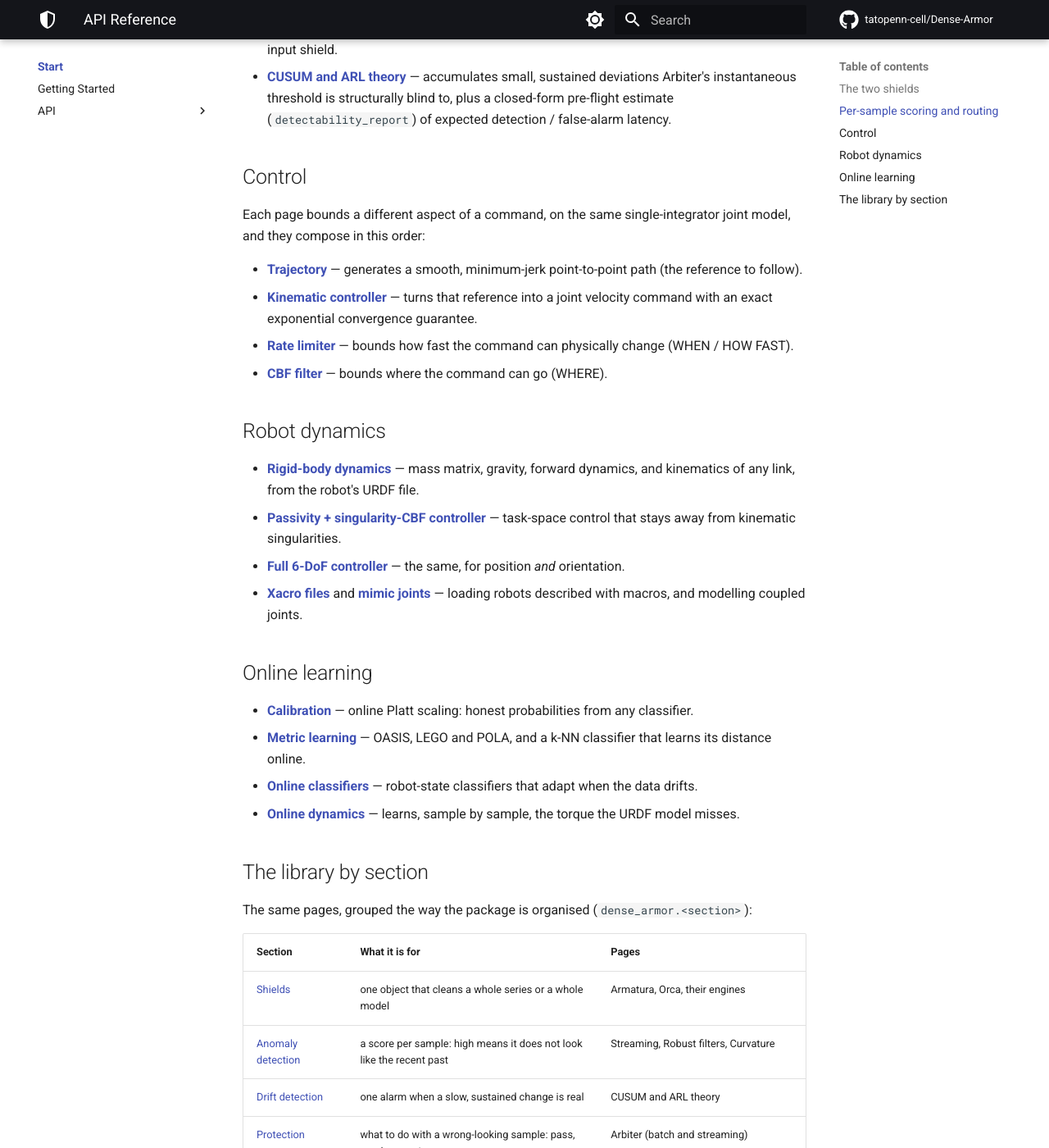
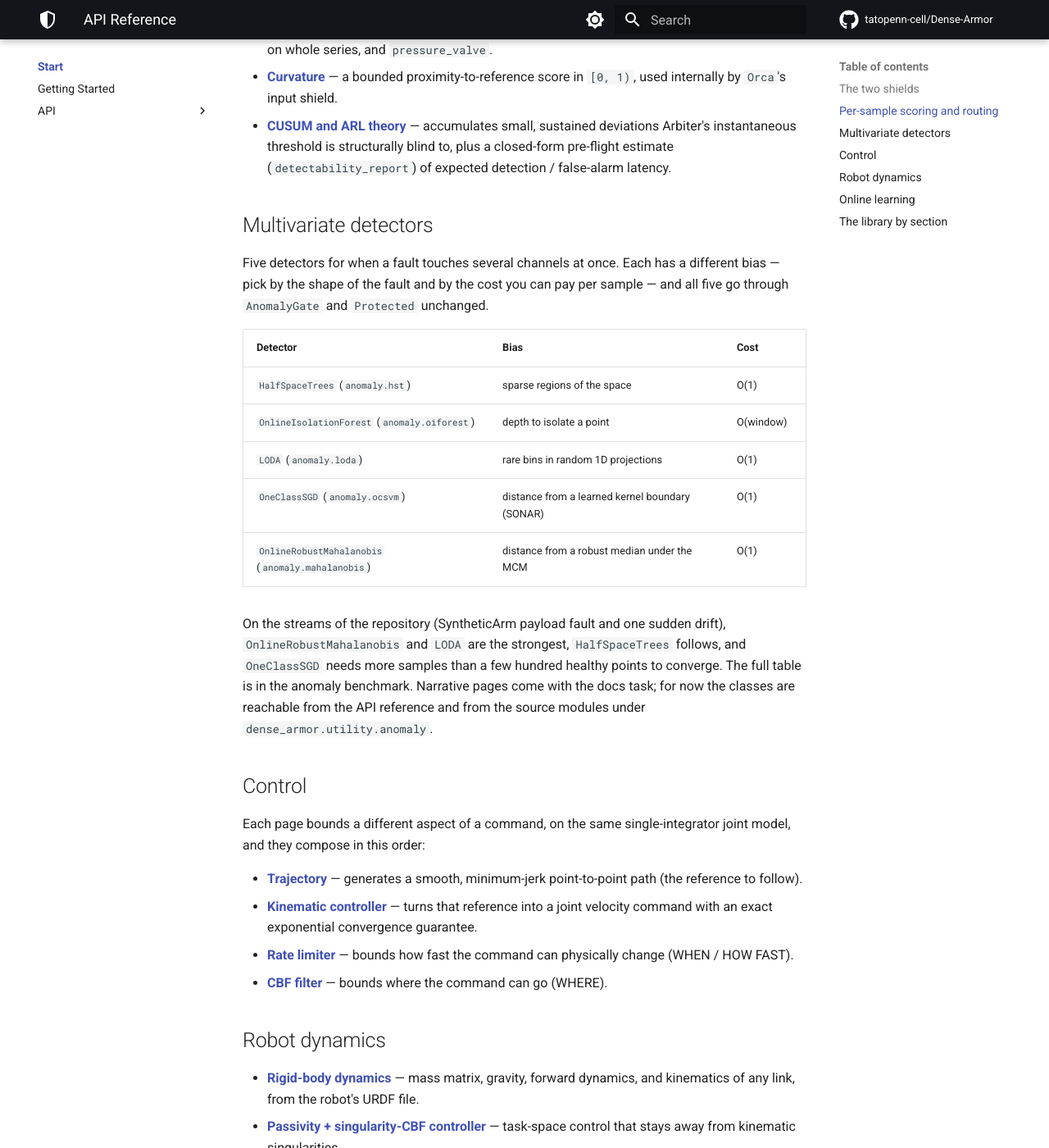
Before and after one commit to tatopenn-cell/Dense-Armor, an MkDocs documentation site: the page built from docs/api/index.md, in a window 1280 px wide and 1400 px high, scrolled down 1080 px. Shown: the whole window at 82% size. Built offline with MkDocs 1.6.1 and Material for MkDocs 9.7.7, drawn with Linux system fonts in a browser that asks for light colours; comment, search, counter and statistics services are not loaded; some of the changed text lies outside the part shown.

Commit message:
Enhance API documentation with multivariate detectors
Added a section on multivariate detectors with details on five different detectors and their characteristics. Updated anomaly detection section to include multivariate detectors.

```diff
--- a/docs/api/index.md
+++ b/docs/api/index.md
@@ -9,6 +9,8 @@ Start from what you have in front of you:
 - You have a **1D series** (a loss curve, one sensor channel, a token stream) → `Armatura`.
 - You have a **model and a corrupted input** → `Orca`.
 - You need **one score per sample** → the anomaly detectors.
+- You have **several channels that interact** (a robot joint's torque and position, a
+  sensor bank) → the **multivariate detectors**.
 - You need **one alarm for a slow drift** → CUSUM.
 - You need **a safe command for a real robot** → the control modules.
 - You need **the physical model of a robot** → the dynamics modules.
@@ -38,6 +40,27 @@ Start from what you have in front of you:
   Arbiter's instantaneous threshold is structurally blind to, plus a closed-form
   pre-flight estimate (`detectability_report`) of expected detection / false-alarm
   latency.
+
+## Multivariate detectors
+
+Five detectors for when a fault touches several channels at once. Each has a different
+bias — pick by the shape of the fault and by the cost you can pay per sample — and all
+five go through `AnomalyGate` and `Protected` unchanged.
+
+| Detector | Bias | Cost |
+|---|---|---|
+| `HalfSpaceTrees` (`anomaly.hst`) | sparse regions of the space | O(1) |
+| `OnlineIsolationForest` (`anomaly.oiforest`) | depth to isolate a point | O(window) |
+| `LODA` (`anomaly.loda`) | rare bins in random 1D projections | O(1) |
+| `OneClassSGD` (`anomaly.ocsvm`) | distance from a learned kernel boundary (SONAR) | O(1) |
+| `OnlineRobustMahalanobis` (`anomaly.mahalanobis`) | distance from a robust median under the MCM | O(1) |
+
+On the streams of the repository (SyntheticArm payload fault and one sudden drift),
+`OnlineRobustMahalanobis` and `LODA` are the strongest, `HalfSpaceTrees` follows, and
+`OneClassSGD` needs more samples than a few hundred healthy points to converge. The full
+table is in the anomaly benchmark. Narrative pages come with the docs task; for now the
+classes are reachable from the API reference and from the source modules under
+`dense_armor.utility.anomaly`.
 
 ## Control
 
@@ -81,7 +104,7 @@ The same pages, grouped the way the package is organised (`dense_armor.<section>
 | Section | What it is for | Pages |
 |---|---|---|
 | [Shields](../shields/index.md) | one object that cleans a whole series or a whole model | Armatura, Orca, their engines |
-| [Anomaly detection](../anomaly/index.md) | a score per sample: high means it does not look like the recent past | Streaming, Robust filters, Curvature |
+| [Anomaly detection](../anomaly/index.md) | a score per sample: high means it does not look like the recent past | Streaming, Robust filters, Curvature; multivariate: HalfSpaceTrees, OnlineIsolationForest, LODA, OneClassSGD, OnlineRobustMahalanobis |
 | [Drift detection](../drift/index.md) | one alarm when a slow, sustained change is real | CUSUM and ARL theory |
 | [Protection](../protect/index.md) | what to do with a wrong-looking sample: pass, repair, or route | Arbiter (batch and streaming) |
 | [Online learning](../learn/index.md) | models that learn one sample at a time while the robot runs | Calibration, Metric learning, Classifiers, Dynamics |
```
